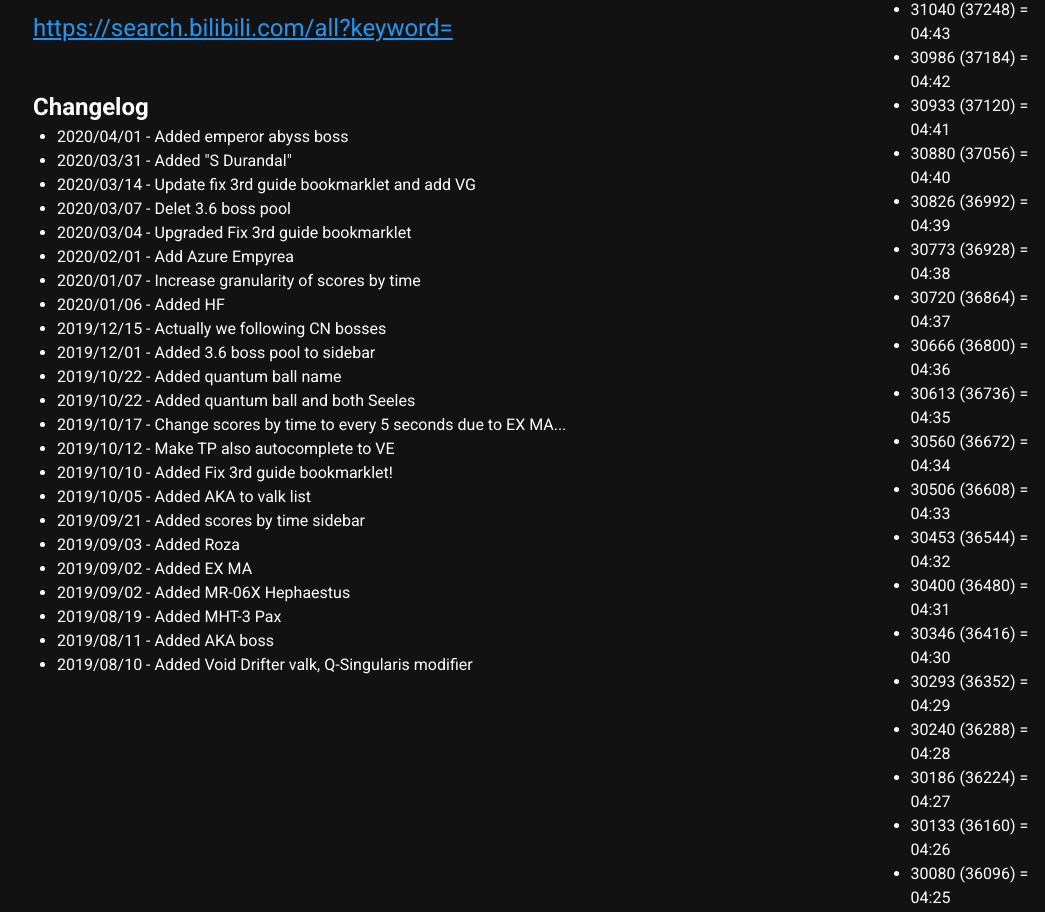
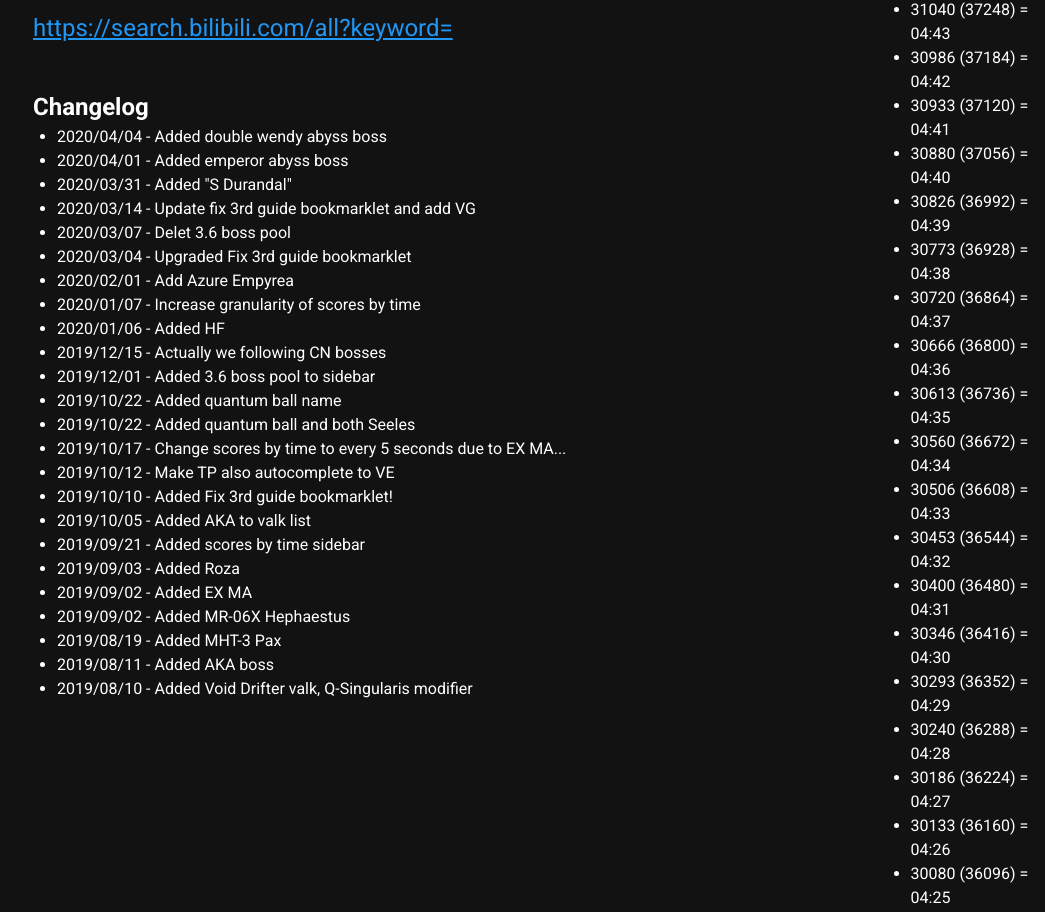
Before and after one commit to PaeP3nguin/honkai-guide, a Vue app: page /calc in a window 1280 px wide. Shown: the part 1240-2152 px from the top of the page, without its empty margins (235-1280 px from the left). Built offline with nearby package versions, Linux system fonts and the light colour scheme.

Commit message:
Add double wendy

```diff
--- a/src/views/Search.vue
+++ b/src/views/Search.vue
@@ -92,6 +92,7 @@
 
         <h2 class="section-head">Changelog</h2>
         <ul>
+          <li>2020/04/04 - Added double wendy abyss boss</li>
           <li>2020/04/01 - Added emperor abyss boss</li>
           <li>2020/03/31 - Added "S Durandal"</li>
           <li>2020/03/14 - Update fix 3rd guide bookmarklet and add VG</li>
@@ -165,6 +166,7 @@ const bossToChinese = {
   "Cursed Soul": ["姬子", "被诅咒的英魂"],
   "Dark Jixuanyuan (DXY, DJXY)": ["皮皮马", "马"], // "姬麟·黑"],
   Doom: ["沉灵", "湮灭沉灵"],
+  "Double Wendy (all the way) (Abyss only)": ["双温蒂"],
   "Emperor (Abyss only)": ["帝王"],
   "Herrscher of the Void (HoV)": ["空之律者", "女王"],
   Heimdall: ["海姆达尔", "海胖"],
```
